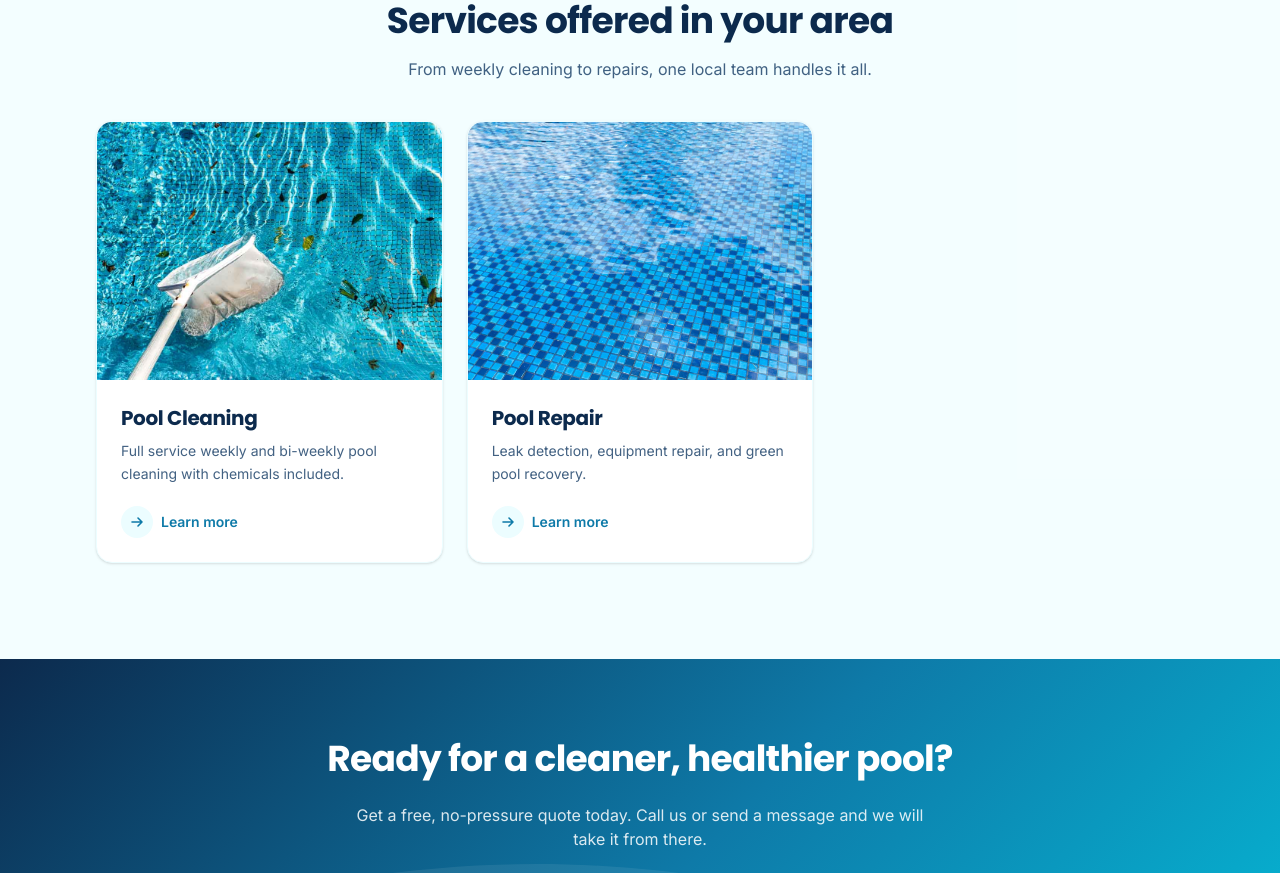
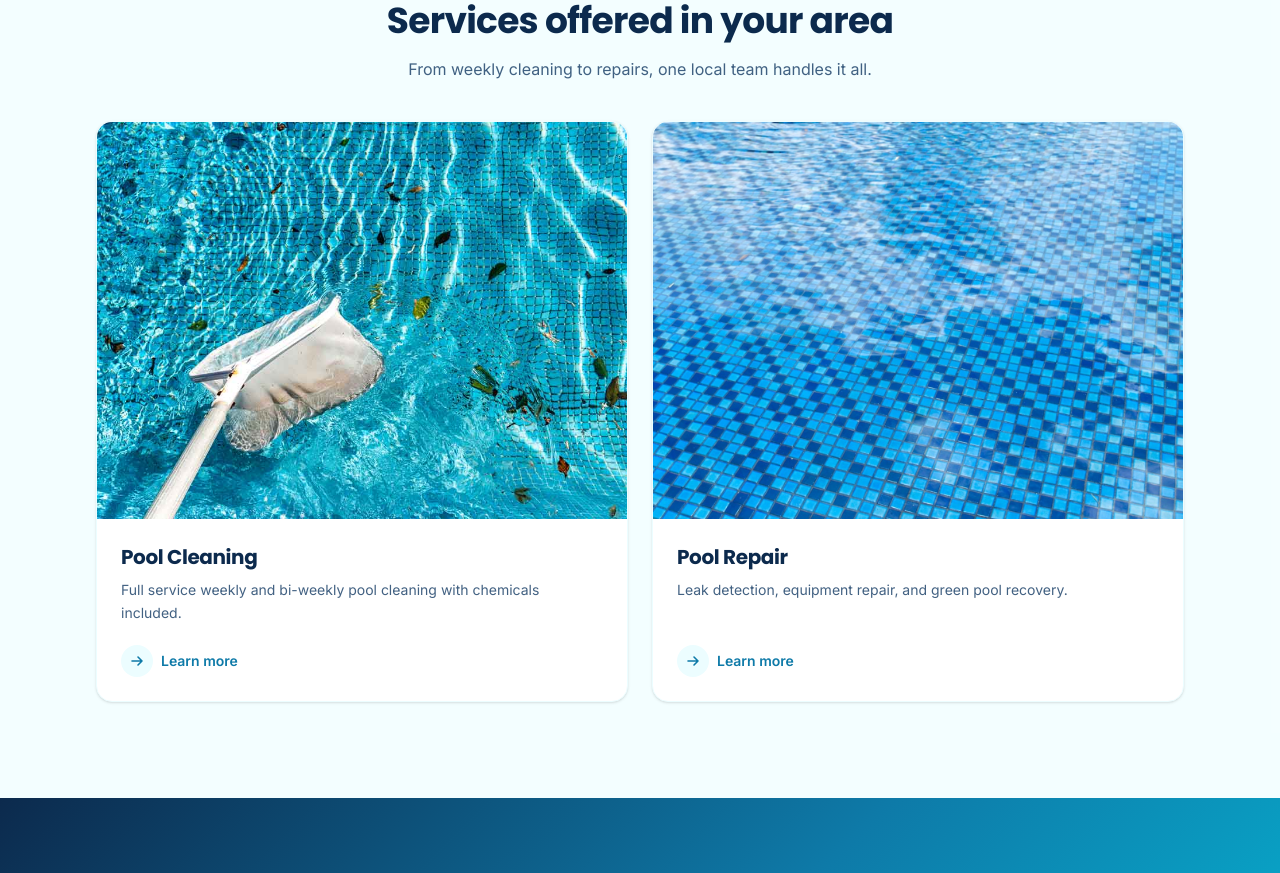
Before and after one commit to CalTech-Web/surfriderpools, a Next.js app in the folder site/: page /service-areas in a window 1280 px wide. Shown: the part 1300-2173 px from the top of the page. Built offline with nearby package versions, Linux system fonts and the light colour scheme; no server answers.

Commit message:
Service-areas + city pages: full-width 2-column services grid

```diff
--- a/site/app/service-areas/[city]/page.tsx
+++ b/site/app/service-areas/[city]/page.tsx
@@ -172,7 +172,7 @@
               All three services are available to {city.name} homeowners and businesses. Chemicals are always included.
             </p>
           </div>
-          <div className="mt-10 grid gap-6 sm:grid-cols-2 lg:grid-cols-3">
+          <div className="mt-10 grid gap-6 sm:grid-cols-2">
             {services.map((s) => (
               <ServiceCard key={s.slug} service={s} />
             ))}
--- a/site/app/service-areas/page.tsx
+++ b/site/app/service-areas/page.tsx
@@ -98,7 +98,7 @@
               From weekly cleaning to repairs, one local team handles it all.
             </p>
           </div>
-          <div className="mt-10 grid gap-6 md:grid-cols-3">
+          <div className="mt-10 grid gap-6 sm:grid-cols-2">
             {services.map((s) => (
               <ServiceCard key={s.slug} service={s} />
             ))}
```
